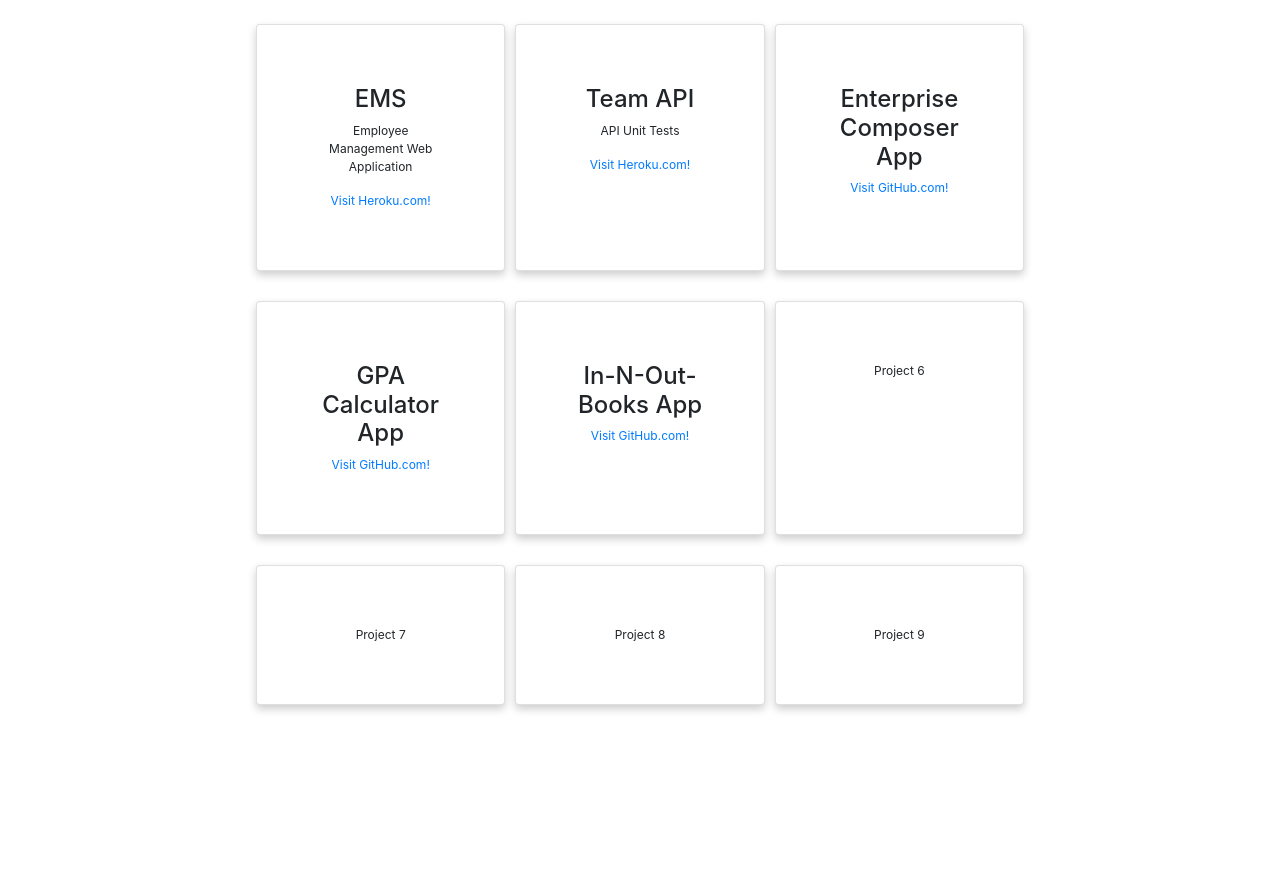
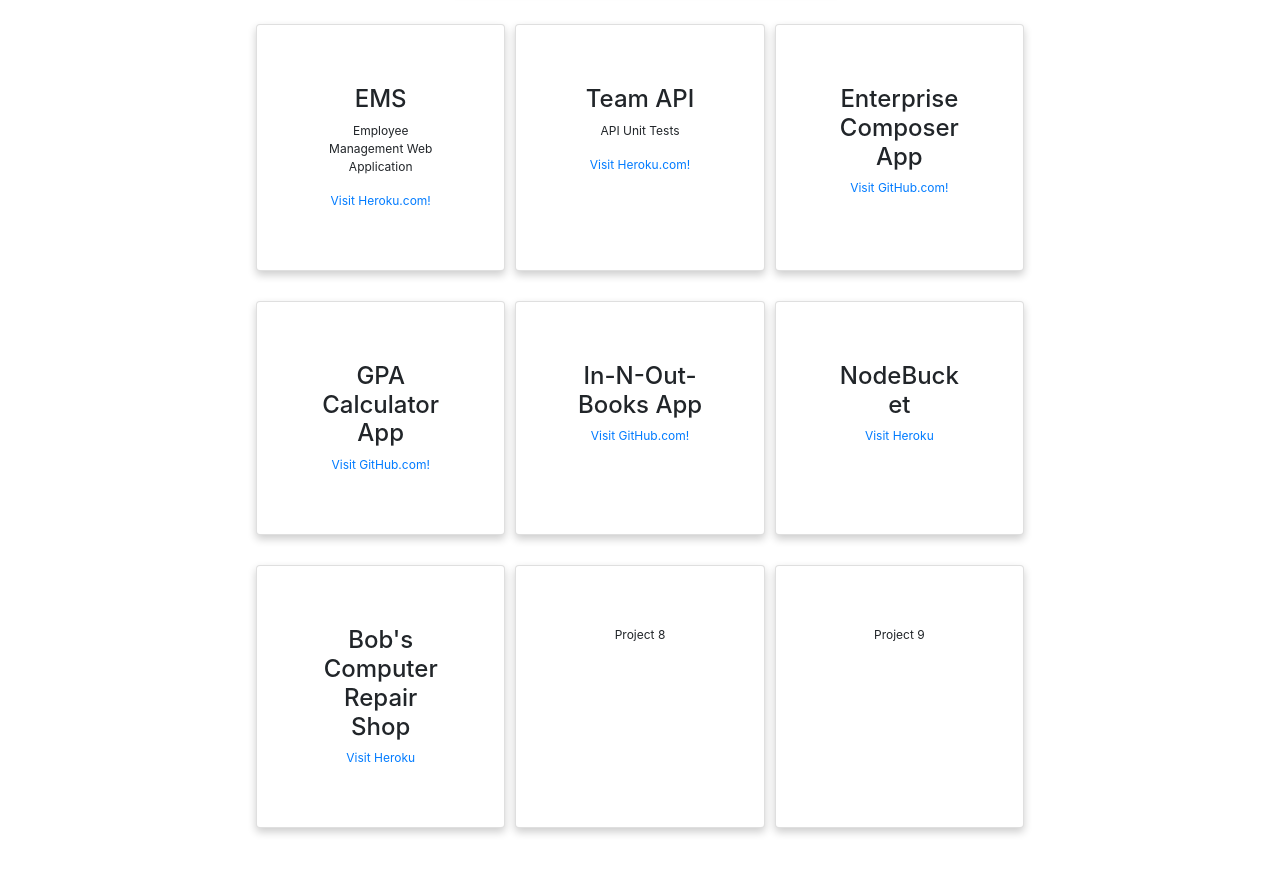
Before and after one commit to hkeith62/Personal-Portfolio-Project, a plain HTML site: page projects.html in a window 1280 px wide. Shown: the part 205-1078 px from the top of the page. Drawn offline with nearby package versions, Linux system fonts and the light colour scheme.

Commit message:
Project links added

```diff
--- a/projects.html
+++ b/projects.html
@@ -38,8 +38,8 @@
             <div class="card"><h4>Enterprise Composer App</h4><a href="https://hkeith62.github.io/enterprise-composer-app/composer-list">Visit GitHub.com!</a></div>
             <div class="card"><h4>GPA Calculator App</h4><a href="https://hkeith62.github.io/gpa-calculator-app/session/sign-in">Visit GitHub.com!</a></div>
             <div class="card"><h4>In-N-Out-Books App</h4><a href="https://hkeith62.github.io/in-n-out-books/">Visit GitHub.com!</a></div>
-            <div class="card">Project 6</div>
-            <div class="card">Project 7</div>
+            <div class="card"><h4>NodeBucket</h4><a href="https://hall-nodebucket.herokuapp.com/#/">Visit Heroku</a></div>
+            <div class="card"><h4>Bob's Computer Repair Shop</h4><a href="https://bcrs2022.herokuapp.com/#/">Visit Heroku</a></div>
             <div class="card">Project 8</div>
             <div class="card">Project 9</div>
             </div>
```
